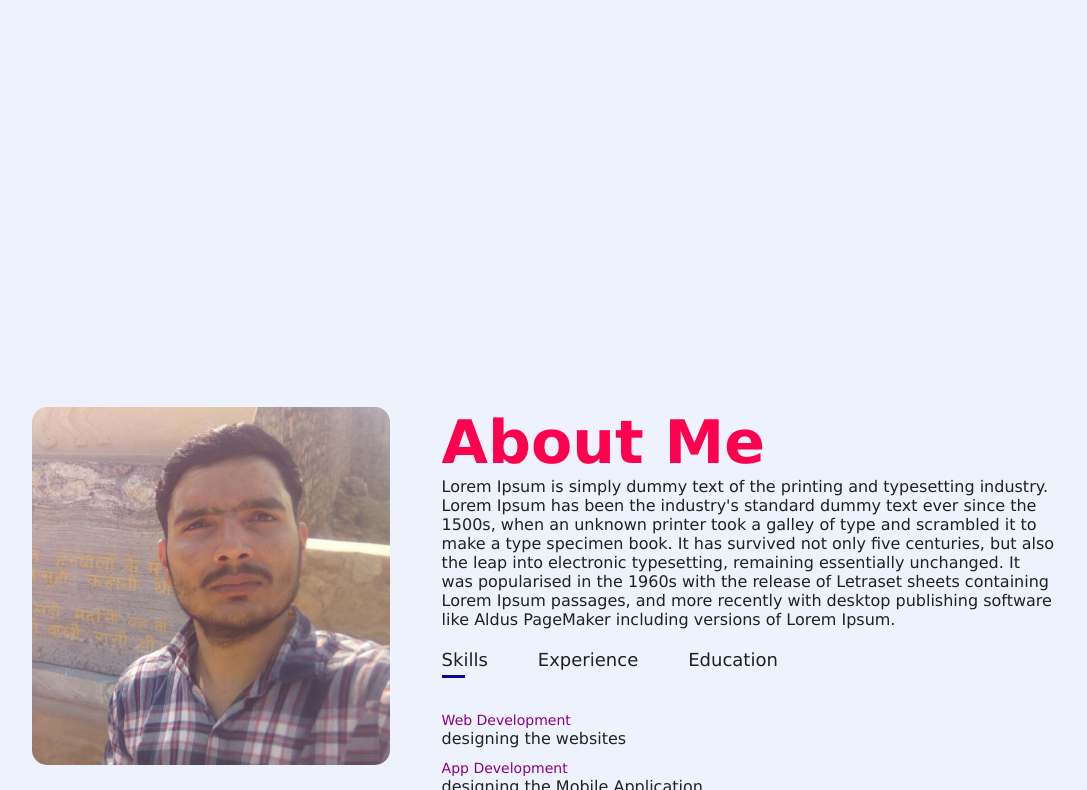
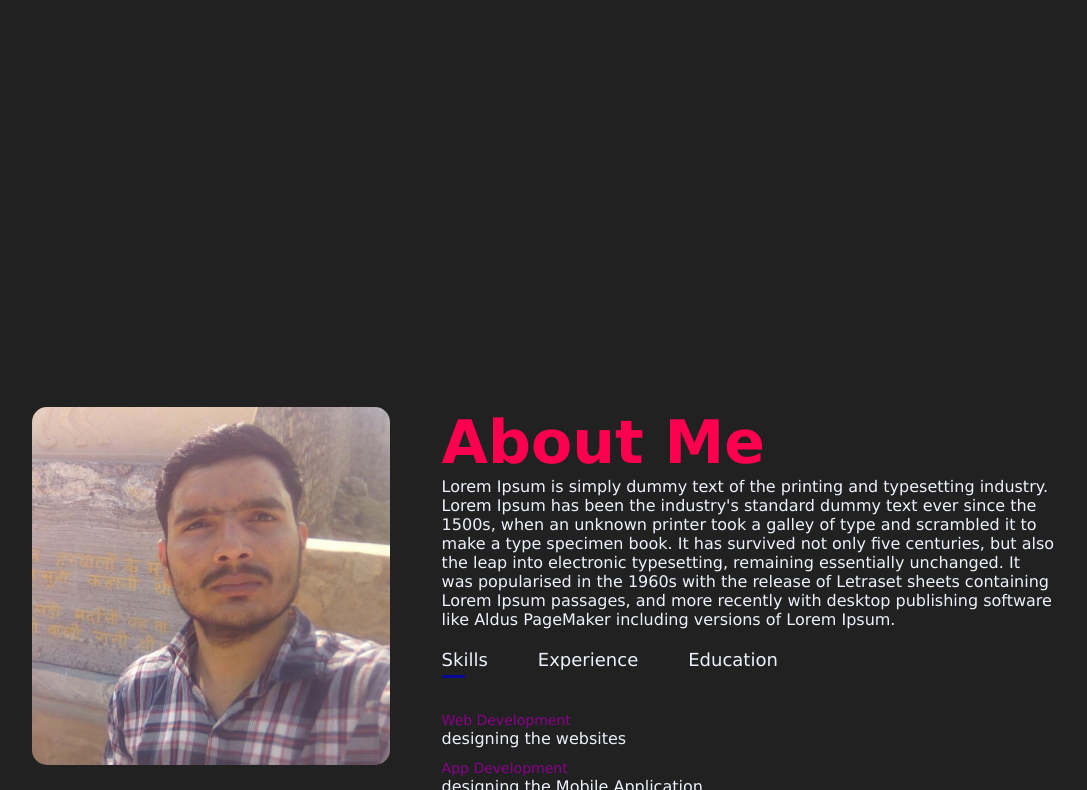
Before and after one commit to imbipindubey/portfolio, a plain HTML site: page index.html in a window 1280 px wide. Shown: the part 483-1273 px from the top of the page, without its empty margins (96-1183 px from the left). Drawn offline with Linux system fonts and the light colour scheme.

Commit message:
Update dubeyji.css

```diff
--- a/dubeyji.css
+++ b/dubeyji.css
@@ -22,12 +22,12 @@ html{
     padding: 10px 10%;
  }
  :root{
-    --primary-color:#edf2fc;
-    --secondary-color:#212121;
+    --primary-color:#212121;
+    --secondary-color:#edf2fc;
  }
  .dark-theme{
-    --primary-color:#000106;
-    --secondary-color:#fff;
+    --primary-color:#fff;
+    --secondary-color:#000106;
  }
  #icon {
     width: 30px;
```
